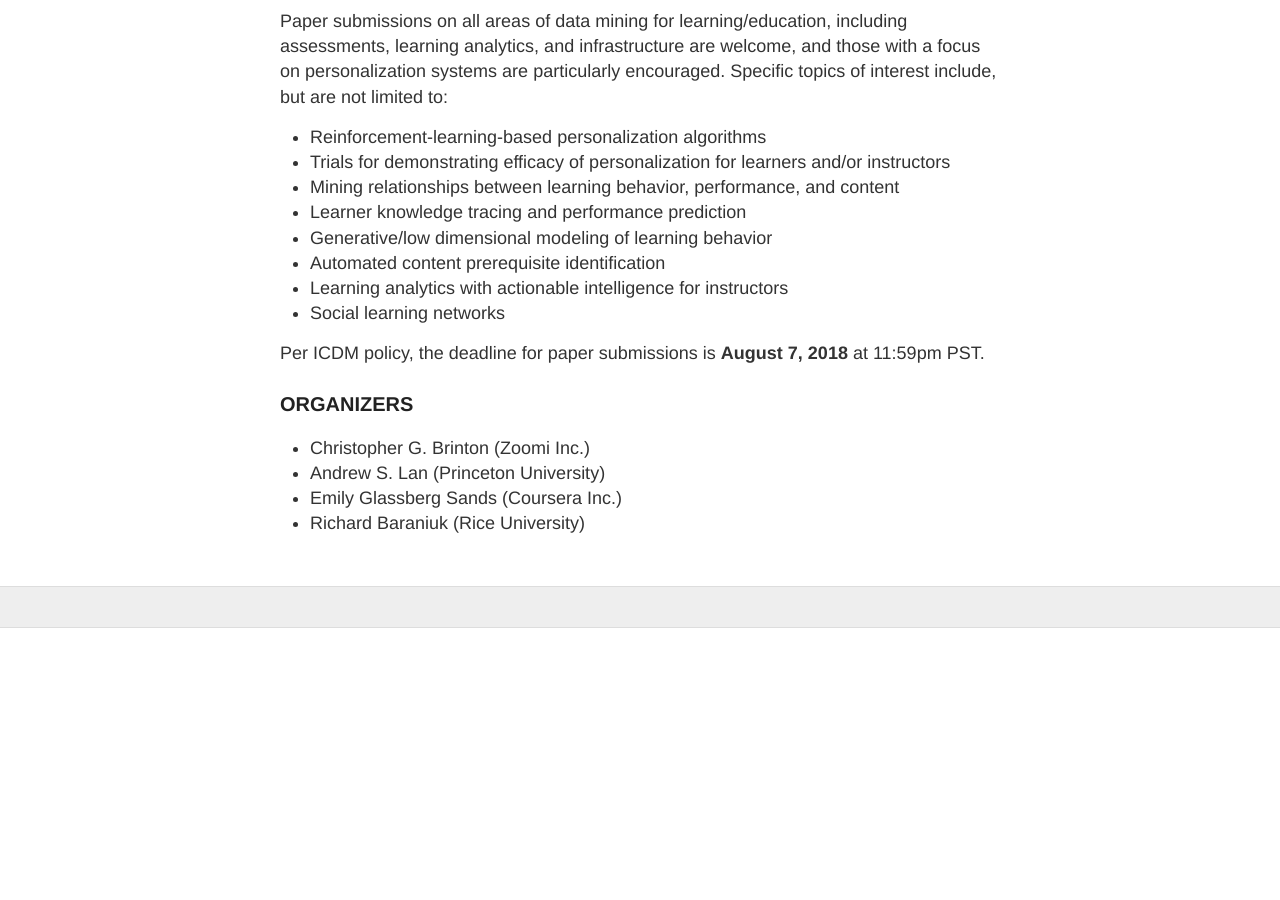
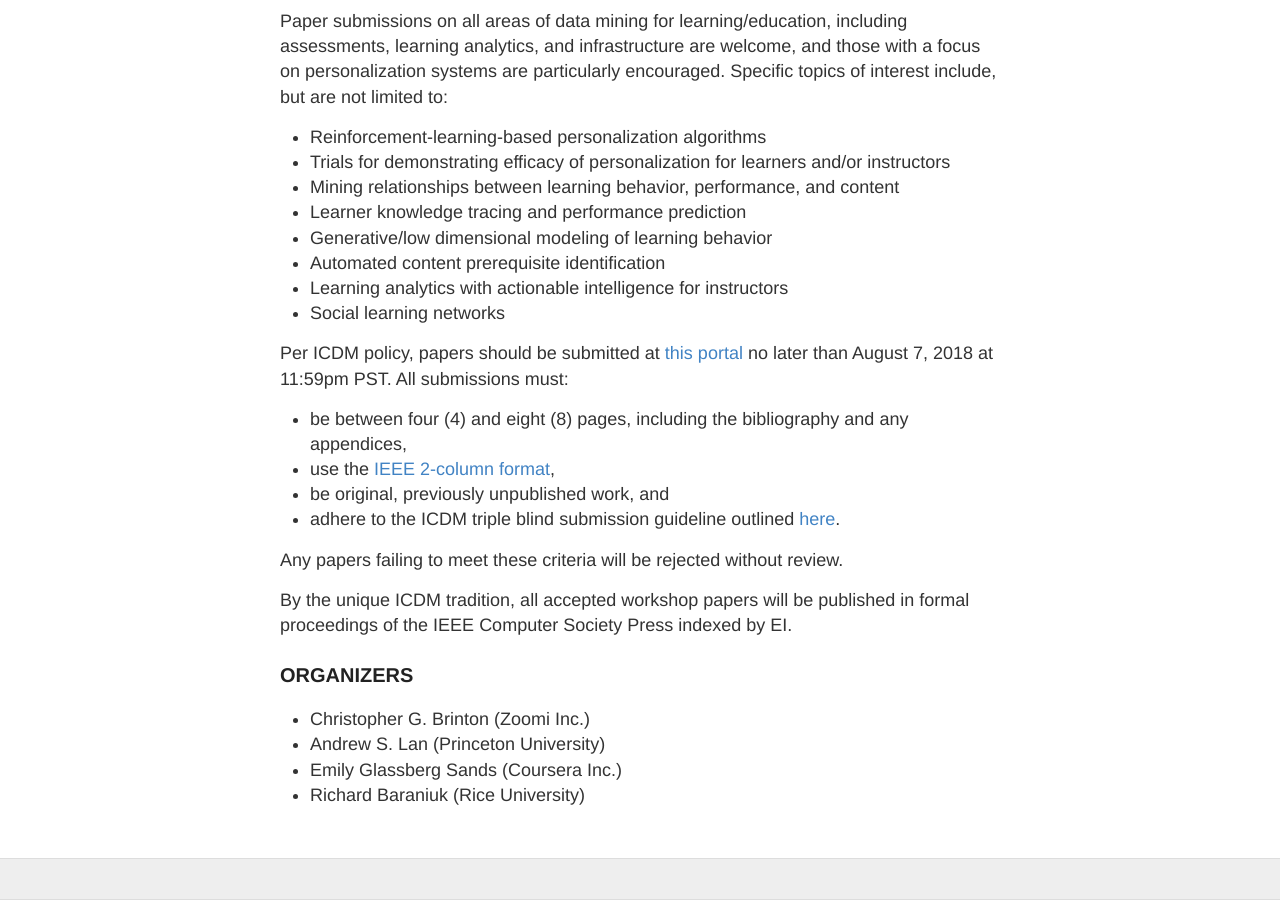
Before and after one commit to ml4ed/ml4ed.github.io, a Jekyll site: the page built from _workshops/2018-icdm-workshop.md, in a window 1280 px wide and 900 px high, scrolled down 1008 px. Built offline with Jekyll 4.4.1, drawn with Linux system fonts in a browser that asks for light colours; before the commit the page ends 1636 px from its top, so only the background shows below that.

Commit message:
Update 2018-icdm-workshop.md

```diff
--- a/_workshops/2018-icdm-workshop.md
+++ b/_workshops/2018-icdm-workshop.md
@@ -26,7 +26,15 @@ Paper submissions on all areas of data mining for learning/education, including
 *	Learning analytics with actionable intelligence for instructors
 *	Social learning networks
 
-Per ICDM policy, the deadline for paper submissions is <b>August 7, 2018</b> at 11:59pm PST.
+Per ICDM policy, papers should be submitted at [this portal](https://www.wi-lab.com/cyberchair/2018/icdm18/scripts/submit.php?subarea=S13&undisplay_detail=1&wh=/cyberchair/2018/icdm18/scripts/ws_submit.php) no later than August 7, 2018 at 11:59pm PST. All submissions must:
+*	be between four (4) and eight (8) pages, including the bibliography and any appendices,
+*	use the [IEEE 2-column format](https://www.ieee.org/conferences/publishing/templates.html),
+*	be original, previously unpublished work, and
+*	adhere to the ICDM triple blind submission guideline outlined [here](http://icdm2018.org/calls/call-for-papers/).
+
+Any papers failing to meet these criteria will be rejected without review.
+
+By the unique ICDM tradition, all accepted workshop papers will be published in formal proceedings of the IEEE Computer Society Press indexed by EI.
 
 
 ### ORGANIZERS
```
